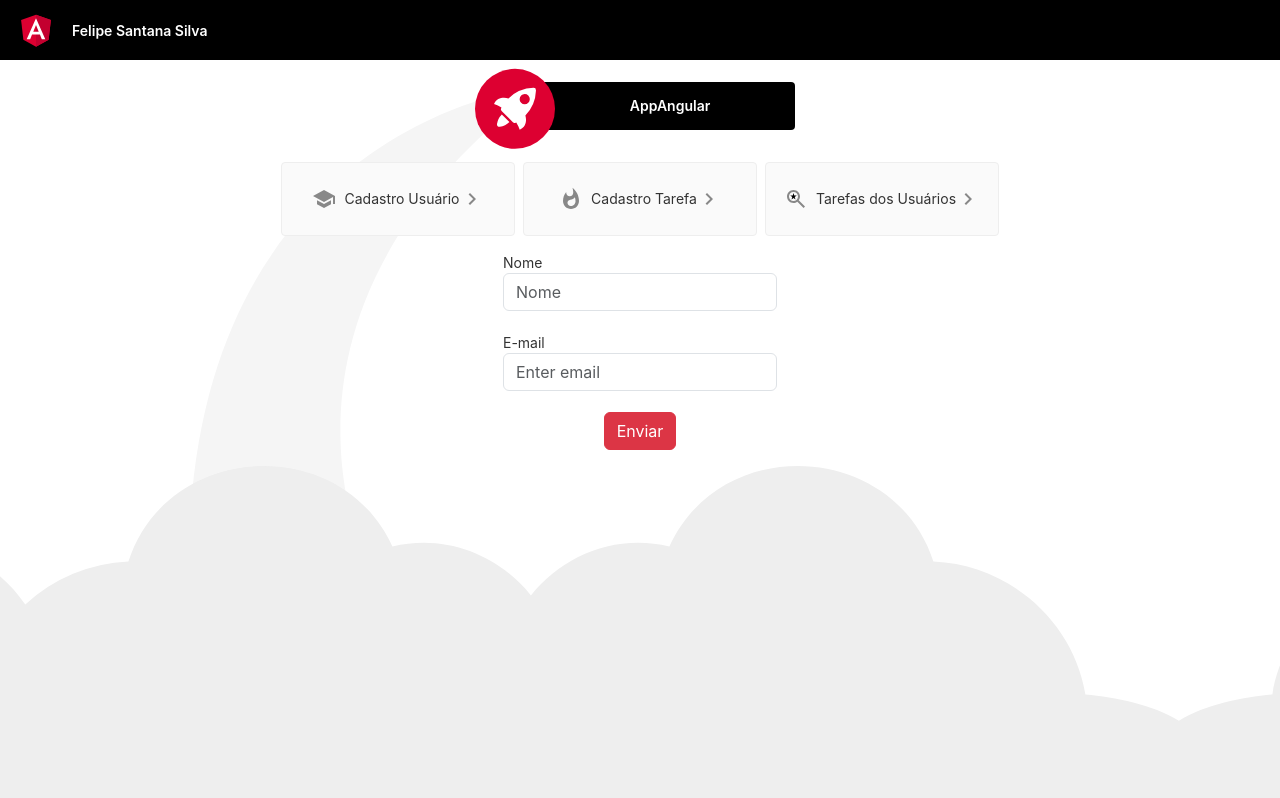
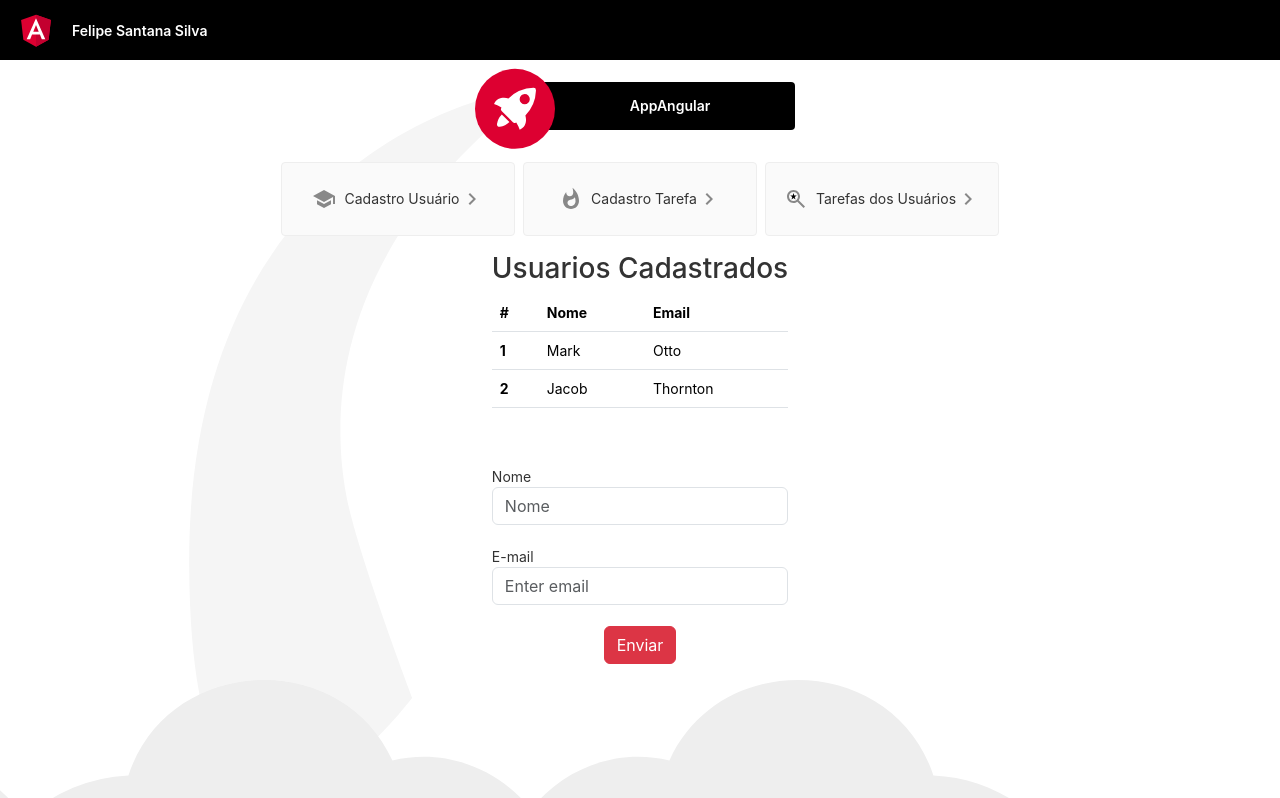
Before and after one commit to felipe-Santana1/Front_Tarefas_CapGemini, an Angular app in the folder AppAngular/: page /usuario in a window 1280 px wide. Shown: the top 798 px of the page. Built offline with nearby package versions, Linux system fonts and the light colour scheme.

Commit message:
Usuario.service and Endpoint postCadastrar

```diff
--- a/AppAngular/src/app/component/kanbam/kanbam.component.html
+++ b/AppAngular/src/app/component/kanbam/kanbam.component.html
@@ -2,9 +2,10 @@
     <thead class="thead-dark">
       <tr>
         <th scope="col">#</th>
-        <th scope="col">Nome</th>
+        <th scope="col">Usuário</th>
         <th scope="col">Tarefas</th>
-        <th scope="col">Quantidade</th>
+        <th scope="col">Descrição</th>
+        <th scope="col">Status</th>
       </tr>
     </thead>
     <tbody>
--- a/AppAngular/src/app/component/tarefas/tarefas.component.html
+++ b/AppAngular/src/app/component/tarefas/tarefas.component.html
@@ -1,3 +1,28 @@
+
+<h3>Tarefas Cadastradas</h3>
+<table class="table">
+    <thead class="thead-dark">
+      <tr>
+        <th scope="col">#</th>
+        <th scope="col">Nome</th>
+        <th scope="col">Descrição</th>
+      </tr>
+    </thead>
+    <tbody>
+      <tr>
+        <th scope="row">1</th>
+        <td>Mark</td>
+        <td>Otto</td>
+      </tr>
+      <tr>
+        <th scope="row">2</th>
+        <td>Jacob</td>
+        <td>Thornton</td>
+      </tr>
+    </tbody>
+</table>
+<br><br>
+
 <form>
     <div class="form-group">
       <label for="exampleFormControlInput1">Nome</label>
--- a/AppAngular/src/app/component/usuario/usuario.component.html
+++ b/AppAngular/src/app/component/usuario/usuario.component.html
@@ -1,4 +1,27 @@
 
+<h3>Usuarios Cadastrados</h3>
+<table class="table">
+    <thead class="thead-dark">
+      <tr>
+        <th scope="col">#</th>
+        <th scope="col">Nome</th>
+        <th scope="col">Email</th>
+      </tr>
+    </thead>
+    <tbody>
+      <tr>
+        <th scope="row">1</th>
+        <td>Mark</td>
+        <td>Otto</td>
+      </tr>
+      <tr>
+        <th scope="row">2</th>
+        <td>Jacob</td>
+        <td>Thornton</td>
+      </tr>
+    </tbody>
+</table>
+<br><br>
 <form>
     <div class="form-group">
       <label for="exampleInputEmail1">Nome</label>
```
Also changed, not shown: AppAngular/src/app/component/usuario/model/usuario.ts (added), AppAngular/src/app/component/usuario/usuario.service.ts (added), AppAngular/src/app/shared/module/result.ts (added).
